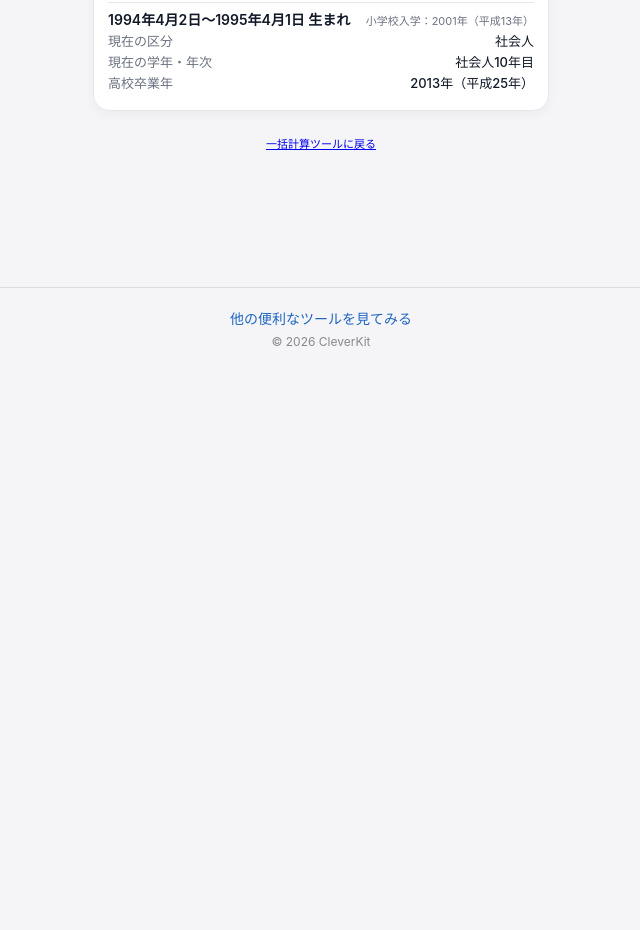
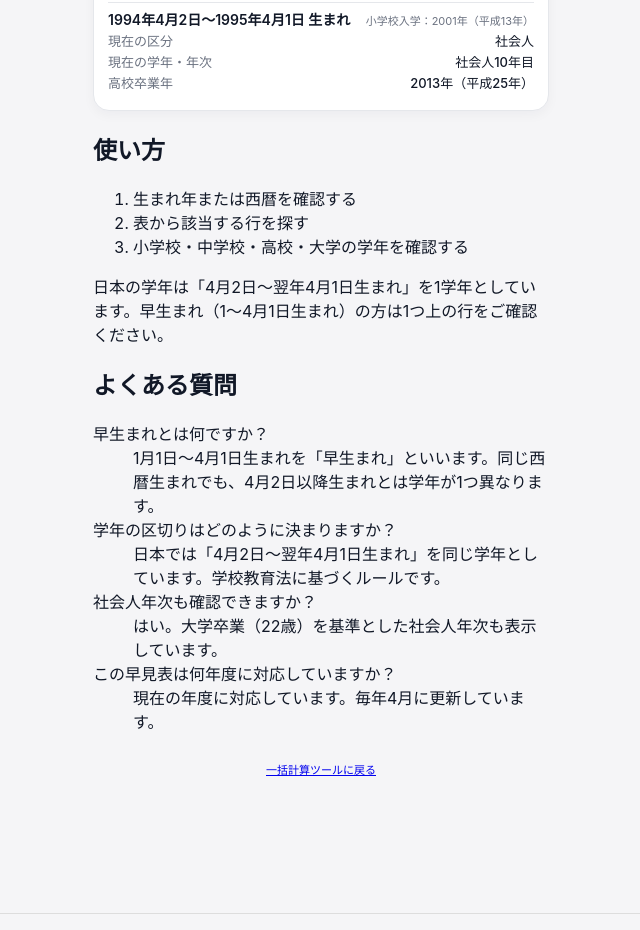
Before and after one commit to cleverkitjp/cleverkitjp.github.io, a plain HTML site: page age-eto-tool/gakunen-table.html in a window 1280 px wide. Shown: the part 3560-4490 px from the top of the page, without its empty margins (319-959 px from the left). Before the commit the page ends 4113 px from the top, so only its background shows below. Drawn offline with Linux system fonts and the light colour scheme.

Commit message:
feat: 学年早見表に使い方・FAQセクションを追加

```diff
--- a/age-eto-tool/gakunen-table.html
+++ b/age-eto-tool/gakunen-table.html
@@ -240,6 +240,30 @@ padding: 6px 0;
 <!-- JSで学年ごとのブロックを生成 -->
 </div>
 </section>
+<section class="how-to">
+  <h2>使い方</h2>
+  <ol>
+    <li>生まれ年または西暦を確認する</li>
+    <li>表から該当する行を探す</li>
+    <li>小学校・中学校・高校・大学の学年を確認する</li>
+  </ol>
+  <p>日本の学年は「4月2日〜翌年4月1日生まれ」を1学年としています。早生まれ（1〜4月1日生まれ）の方は1つ上の行をご確認ください。</p>
+</section>
+
+<section class="faq">
+  <h2>よくある質問</h2>
+  <dl>
+    <dt>早生まれとは何ですか？</dt>
+    <dd>1月1日〜4月1日生まれを「早生まれ」といいます。同じ西暦生まれでも、4月2日以降生まれとは学年が1つ異なります。</dd>
+    <dt>学年の区切りはどのように決まりますか？</dt>
+    <dd>日本では「4月2日〜翌年4月1日生まれ」を同じ学年としています。学校教育法に基づくルールです。</dd>
+    <dt>社会人年次も確認できますか？</dt>
+    <dd>はい。大学卒業（22歳）を基準とした社会人年次も表示しています。</dd>
+    <dt>この早見表は何年度に対応していますか？</dt>
+    <dd>現在の年度に対応しています。毎年4月に更新しています。</dd>
+  </dl>
+</section>
+
 <div class="footer-links">
 <a href="index.html">一括計算ツールに戻る</a>
 </div>
```
